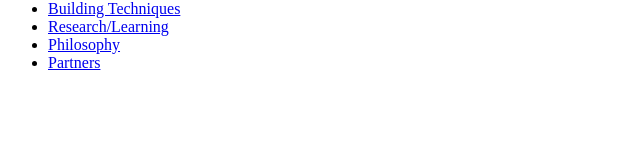
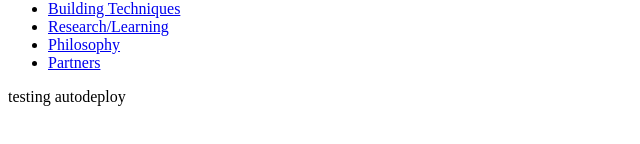
Before and after one commit to seemonz/PriesPelletier, a plain HTML site: page index.html in a window 1280 px wide. Shown: the part 132-276 px from the top of the page, without its empty margins (0-640 px from the left). Drawn offline with Linux system fonts and the light colour scheme.

Commit message:
Test auto-deploy

```diff
--- a/index.html
+++ b/index.html
@@ -15,5 +15,7 @@
         <li><a href="philosophy.html">Philosophy</a></li>
         <li><a href="partners.html">Partners</a></li>
     </ul>
+
+		<p> testing autodeploy </p>
 </body>
 </html>
```
Also changed, not shown: 2 other files.
